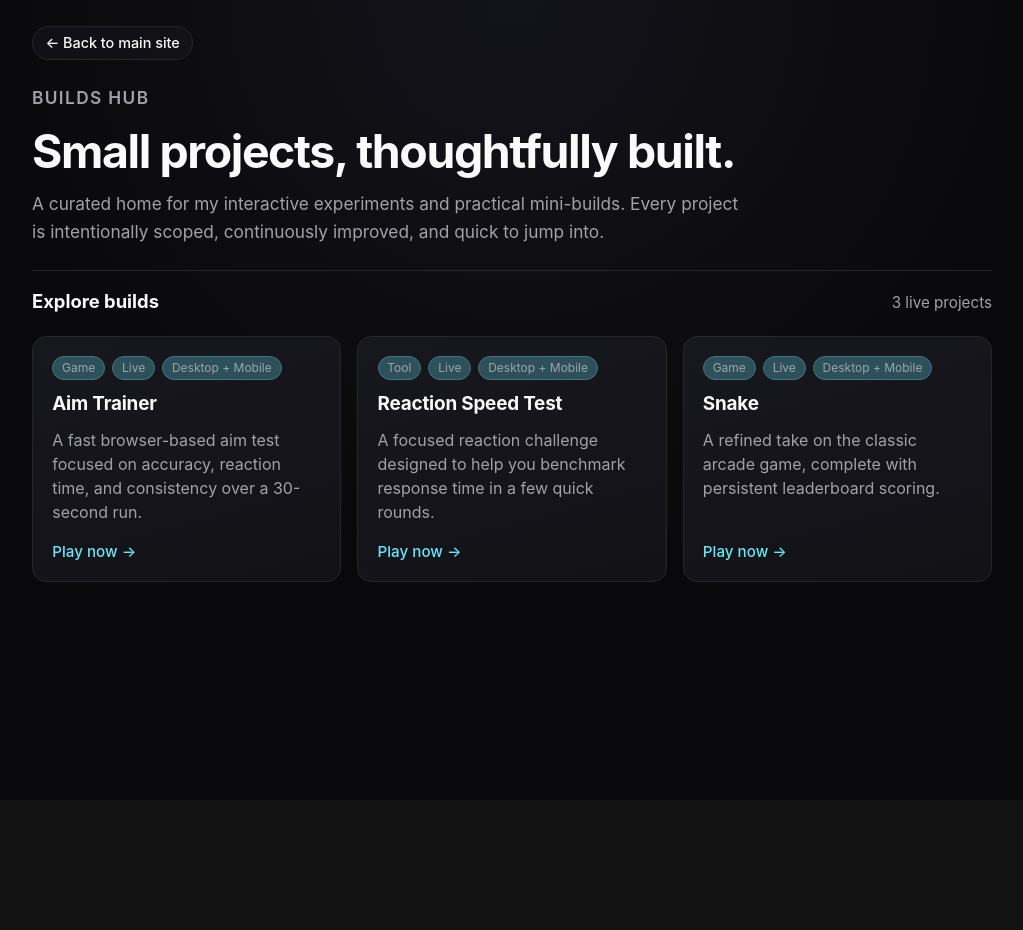
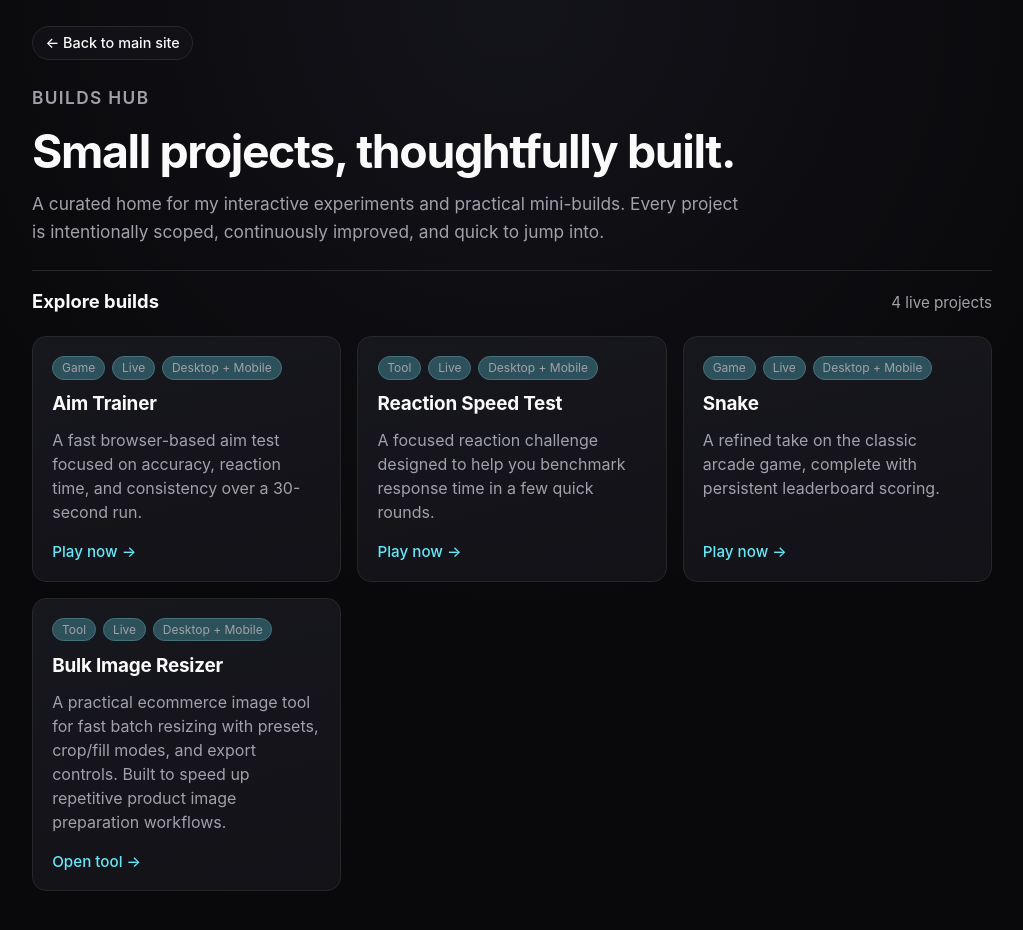
Before and after one commit to adammastersuk/builds-hub, a Next.js app: page / in a window 1280 px wide. Shown: the top 930 px of the page, without its empty margins (128-1151 px from the left). Before the commit the page ends 800 px from the top, so only its background shows below. Built offline with nearby package versions, Linux system fonts and the light colour scheme; no server answers.

Commit message:
Add Bulk Image Resizer to Builds Hub

```diff
--- a/app/page.tsx
+++ b/app/page.tsx
@@ -41,6 +41,16 @@ const builds: Build[] = [
     status: 'Live',
     platform: 'Desktop + Mobile',
     ctaLabel: 'Play now'
+  },
+  {
+    title: 'Bulk Image Resizer',
+    description:
+      'A practical ecommerce image tool for fast batch resizing with presets, crop/fill modes, and export controls. Built to speed up repetitive product image preparation workflows.',
+    href: 'https://bulk-image-resizer-mu.vercel.app/',
+    type: 'Tool',
+    status: 'Live',
+    platform: 'Desktop + Mobile',
+    ctaLabel: 'Open tool'
   }
 ];
 
```
